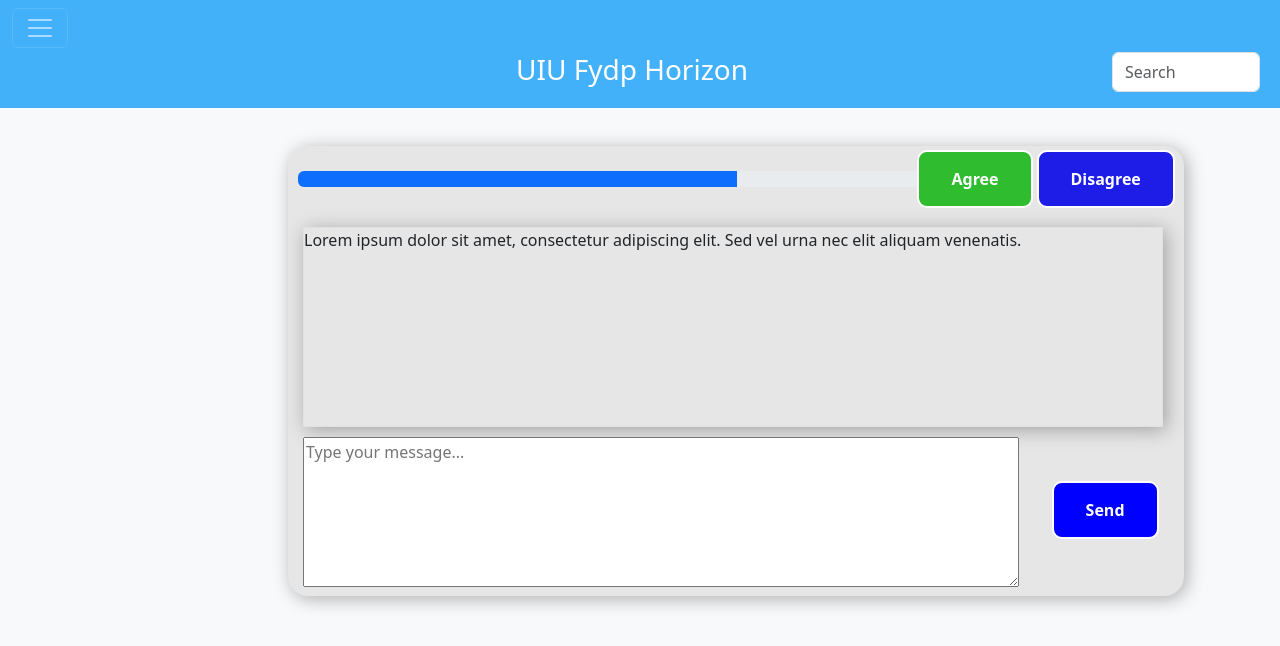
After one commit to mr-ahabib/fydp-horizons, a PHP site: page /teacherGroup.php in a window 1280 px wide. The commit adds this page. Shown: the top 646 px of the page. Run offline with PHP 8.4, Linux system fonts and the light colour scheme.

Commit message:
Teacher Group Page Created

```diff
--- /dev/null
+++ b/teacherGroup.css
@@ -0,0 +1,282 @@
+@import url(https://cdnjs.cloudflare.com/ajax/libs/font-awesome/4.7.0/css/font-awesome.min.css);
+
+body{
+    margin: 0;
+    padding: 0;
+ }
+ #mainDiv{
+    text-align: center;
+    width: 100%;
+    height: 100%;
+    transition: margin-left .5s;
+ }
+
+ #header{
+    background-color: rgb(24, 121, 249);
+    display: flex;
+    width: 100%;
+    height: 60px;
+    top: 0;
+}
+
+.sticky {
+    position: fixed;
+    top: 0;
+    width: 100%;
+  }
+
+  .sticky + .mainDiv {
+    padding-top: 60px;
+  }
+
+.logo{
+    background-color: rgb(24, 121, 249);
+    float: left;
+    height: 60px;
+    width: 80px;
+}
+
+#text_div{
+    background-color: rgb(24, 121, 249);
+    width: 220px;
+    height: 60px;
+}
+
+.label .friends-loan-cloud {
+    position: fixed;
+    width: 195px;
+    left: 95px;
+    right: 5px;
+    text-align: center;
+    background: linear-gradient(180deg, rgb(255, 255, 255) 50.71%, rgba(85.25, 107.3, 100.68, 0) 100%);
+    -webkit-background-clip: text !important;
+    background-clip: text;
+    -webkit-text-fill-color: transparent;
+    font-family: "Inter-ExtraBold", Helvetica;
+    font-weight: bold;
+    color: transparent;
+    font-size: 22px;
+    letter-spacing: 0;
+    line-height: normal;
+  }
+
+
+
+#header_icons_2{
+    position: fixed;
+    width: 250px;
+    height: 50px;
+    top: 5px;
+    left: 1280px;
+    background-color: transparent;
+}
+.photo_1 a{
+    float: left;
+	width: 18%;
+    padding-left: 20px;
+	padding-right: 25px;
+    border-radius: 50%;
+}
+.photo_1 img {
+    width: 100%;
+    height: 100%;
+}
+.photo_1 a:hover{
+    background-color: transparent;
+}
+.photo_2 a{
+    float: left;
+	width: 18%;
+    padding-left: 20px;
+	padding-right: 10px;
+    border-radius: 50%;
+}
+.photo_2 img {
+    width: 100%;
+    height: 100%;
+}
+.photo_2 a:hover{
+    background-color: transparent;
+}
+
+
+
+.left_div{
+    background-color: rgba(200, 200, 200, 1);
+    position: fixed;
+    width: 80px;
+    height: 100%;
+    top: 60px;
+    left: 0;
+}
+.sidenav {
+    height: 100%;
+    width: 0;
+    position: fixed;
+    z-index: 1;
+    top: 0;
+    left: 0;
+    background-color: #111;
+    overflow-x: hidden;
+    transition: 0.5s;
+    padding-top: 60px;
+  }
+
+  .sidenav a {
+    padding: 8px 8px 8px 32px;
+    text-decoration: none;
+    font-size: 25px;
+    color: #818181;
+    display: block;
+    transition: 0.3s;
+  }
+
+  .sidenav a:hover {
+    color: #f1f1f1;
+  }
+
+  .sidenav .closebtn {
+    position: absolute;
+    top: 0;
+    right: 25px;
+    font-size: 36px;
+    font-weight: bold;
+    margin-left: 50px;
+  }
+  @media screen and (max-height: 450px) {
+    .sidenav {padding-top: 15px;}
+    .sidenav a {font-size: 18px;}
+  }
+
+
+
+.center_div1{
+    width: 100%;
+    margin-top: 2%;
+    height: 50%;
+    background-color: transparent;
+    justify-content: center;
+    align-items: center;
+
+  }
+
+  @media screen and (max-width: 500px) {
+
+    .center_div1 {
+        width: 80%;
+    }
+}
+
+
+  .squareS {
+    justify-self: center;
+    width: 70%;
+    margin-left: 15%;
+    height: 450px;
+    border-radius: 20px;
+    background-color: rgb(230, 230, 230);
+    margin-bottom: 20px ;
+    box-shadow: 3px 3px 18px rgba(0, 0, 0, 0.3); ;
+  }
+  .squareS:first-child {
+    margin-top: 20px; /* Add margin only above for the first one */
+}
+
+  .button {
+    background-color: rgb(24, 121, 249);
+    border: white 2px solid;
+    border-radius: 10px;
+    color: white;
+    padding: 15px 32px;
+    text-align: center;
+    font-weight: bold;
+    text-decoration: none;
+    display: inline-block;
+    margin: 4px 2px;
+    cursor: pointer;
+
+  }
+  .button .button1{
+    font-size: 18px;
+  }
+
+
+
+.profile_div{
+  background-color: rgb(230, 230, 230);
+  position: fixed;
+  display: inline-block;
+  width: 23%;
+  height: 57%;
+  top: 150px;
+  left: 1120px;
+  border-radius: 20px;
+}
+
+@media screen and (max-width: 500px) {
+
+  .profile_div {
+    width: 80%;
+  }
+}
+
+
+
+
+
+/*  */
+/* Add these styles at the end of your existing CSS */
+
+.progress {
+    margin-bottom: 15px;
+    margin-top: 25px;
+    margin-left: 10px;
+}
+
+.readonly-textbox {
+    max-height: 100px;
+    overflow-y: auto;
+}
+
+.scrollable-textbox {
+    width: 80%;
+
+    overflow-y: auto;
+    margin-bottom: 10px;
+}
+
+/* Add any additional styling you may need */
+.button-container {
+    display: flex;
+    justify-content: center;
+    margin-bottom: 15px;
+}
+
+.readonly-textbox {
+    max-height: 100px;
+    overflow-y: auto;
+    border: 1px solid #ddd; /* Add border */
+    box-shadow: 0 0 5px rgba(0, 0, 0, 0.1); /* Add 3D shadow */
+}
+
+.scrollable-textbox {
+    width: 80%;
+
+    overflow-y: auto;
+    margin-bottom: 10px;
+}
+
+textarea.scrollable-textbox {
+    margin-left: 15px;
+    width: 94%;
+}
+
+button.button.button2 {
+    margin-top: 100%;
+}
+
+.middlediv {
+    margin-left: 15px;
+    width: 96%;
+    margin-bottom: 10px;
+}
--- /dev/null
+++ b/teacherGroup.php
@@ -0,0 +1,61 @@
+<!DOCTYPE html>
+<html lang="en">
+<head>
+    <meta charset="UTF-8">
+    <meta name="viewport" content="width=device-width, initial-scale=1.0">
+    <title>UIU Fydp Horizon</title>
+    <link href="https://cdn.jsdelivr.net/npm/bootstrap@5.3.2/dist/css/bootstrap.min.css" rel="stylesheet" integrity="sha384-T3c6CoIi6uLrA9TneNEoa7RxnatzjcDSCmG1MXxSR1GAsXEV/Dwwykc2MPK8M2HN" crossorigin="anonymous">
+    <link rel="stylesheet" href="teacherGroup.css">
+
+</head>
+<body>
+
+   <div>
+    <?php include('navbar.php'); ?>
+   </div>
+    <br> <br><br><br><br>
+
+        <div class="center_div1">
+
+             <div class="squareS">
+               <div class="upperdiv">
+               <div class="progress" style="width: 70%;float: left;">
+            <div class="progress-bar" role="progressbar" style="width: 70%;" aria-valuenow="70" aria-valuemin="0" aria-valuemax="100"></div>
+
+         </div>
+         <div class="button-container"  style="width: 27%;">
+            <button class="button button1" style="background-color: rgb(47, 189, 47);" >Agree</button>
+            <button class="button button1" style="background-color: rgb(29, 29, 231);">Disagree</button>
+         </div>
+               </div>
+         <!-- Progress Bar -->
+
+         <!-- Agree and Disagree Buttons on the same line -->
+
+         <!-- Readonly Textbox with border and shadow -->
+         <div class="middlediv" style="height: 200px;  border: 1px solid #dddddd80;
+         box-shadow: 3px 3px 18px rgba(0, 0, 0, 0.3); ">
+
+            <p>Lorem ipsum dolor sit amet, consectetur adipiscing elit. Sed vel urna nec elit aliquam venenatis.</p>
+
+         </div>
+
+         <!-- Scrollable Text Input Box and Send Button -->
+         <div class="lowerdiv">
+         <div style="width: 85%;float: left;">
+            <textarea class="scrollable-textbox" style="height: 150px;" placeholder="Type your message..."></textarea>
+
+         </div>
+         <div style="width: 5%;float: left;">
+            <button class="button button2" style="background-color:blue ">Send</button>
+         </div>
+
+      </div>
+
+        </div>
+    </div>
+
+
+</body>
+
+</html>
```
Also changed, not shown: request.css (+0 -7 lines).
